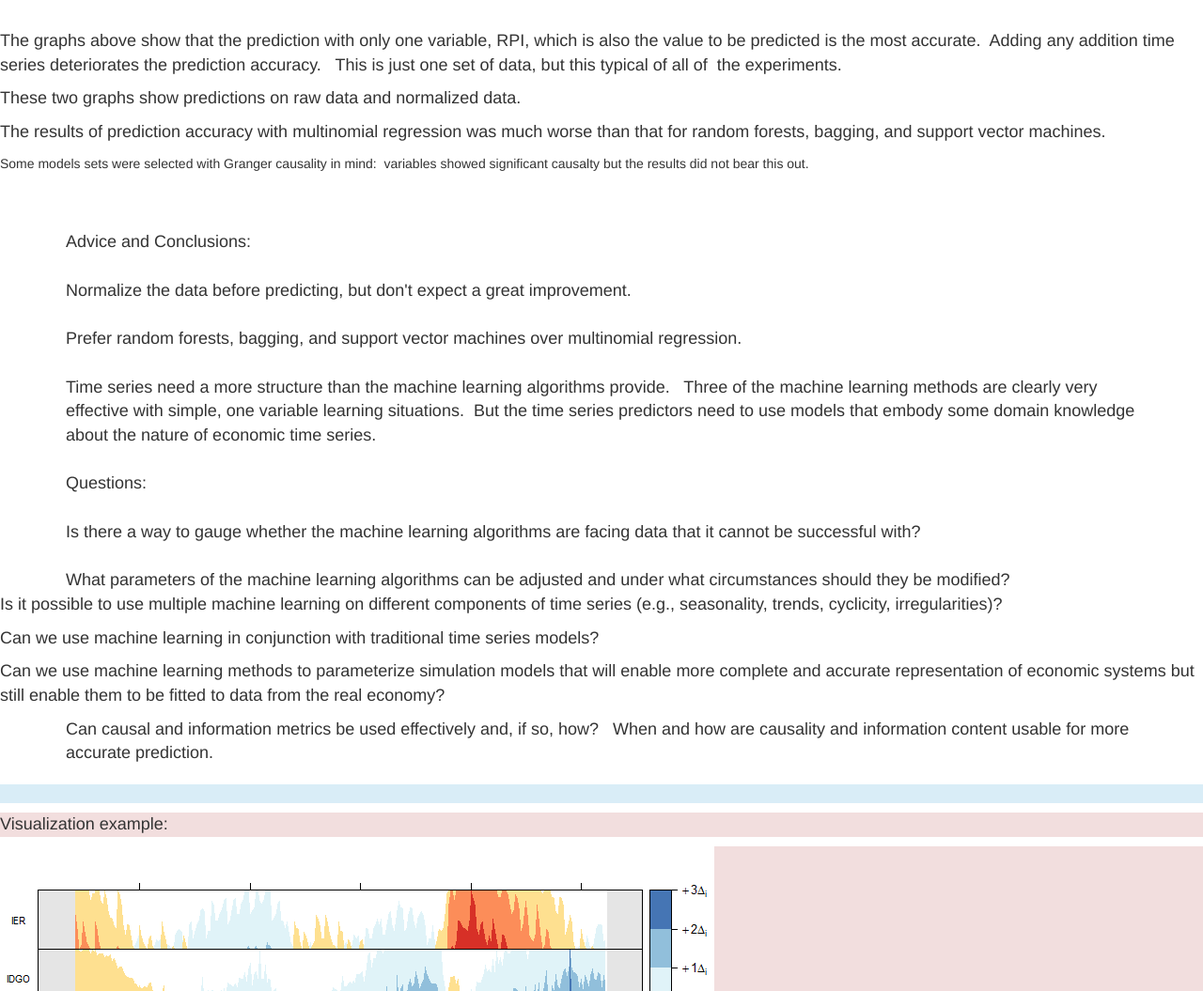
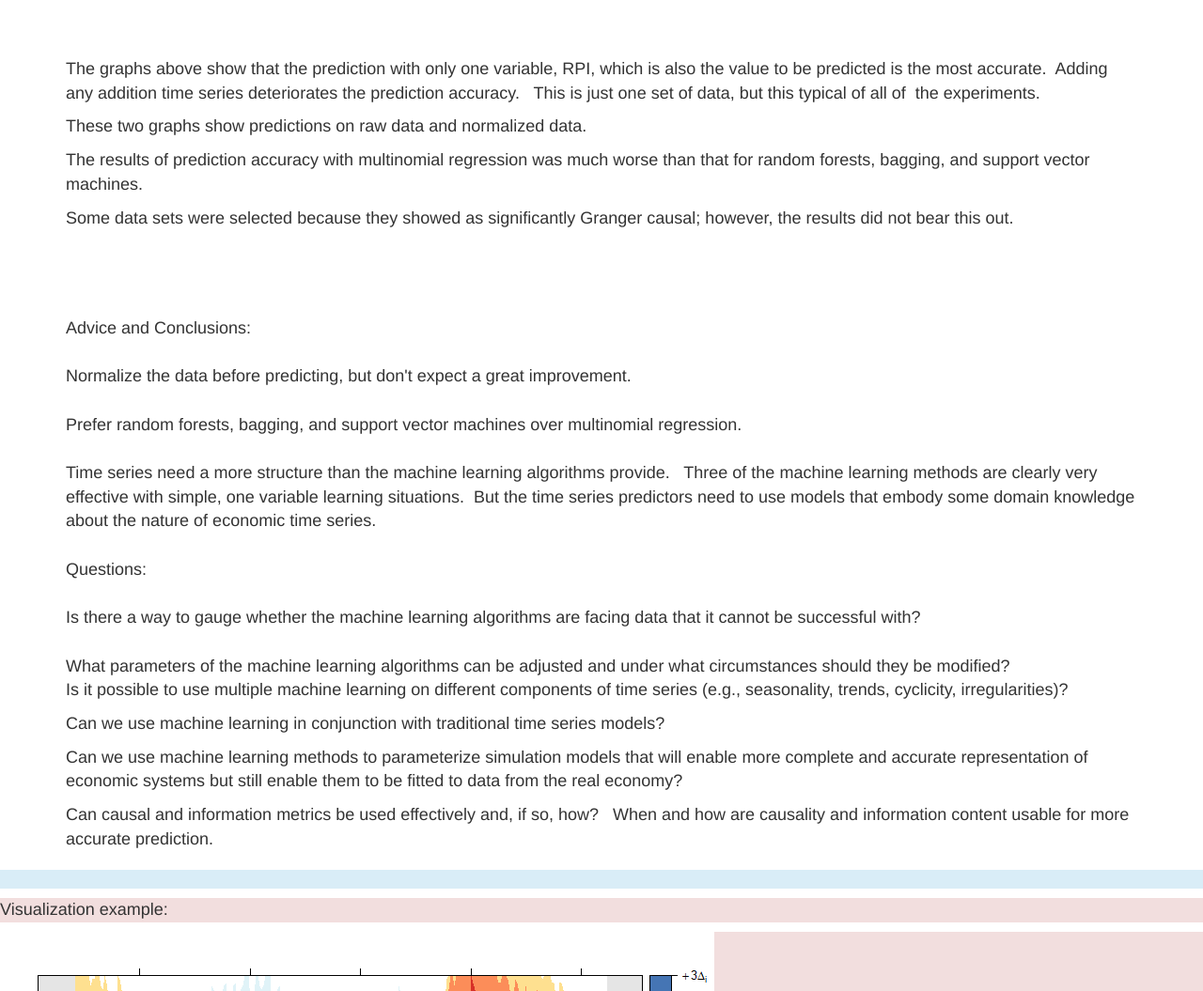
Before and after one commit to klopfer4/analytiks, a plain HTML site: page index.html in a window 1280 px wide. Shown: the part 2140-3195 px from the top of the page at 94% size. Drawn offline with Linux system fonts and the light colour scheme.

Commit message:
modding index yet again

```diff
--- a/index.html
+++ b/index.html
@@ -131,14 +131,26 @@
 
   <p><br></p>
 
+  <p><br></p>
+
+  <div class="container">
   <p><font size="4">The graphs above show that the prediction with only one variable, RPI, which is also the value to be predicted is the most accurate.&nbsp; Adding any addition time series
   deteriorates the prediction accuracy.&nbsp;&nbsp; This is just one set of data, but this typical of all of&nbsp; the experiments.</font></p>
+  </div>
 
+  <div class="container">
   <p><font size="4">These two graphs show predictions on raw data and normalized data.&nbsp;</font></p>
+  </div>
 
+  <div class="container">
   <p><font size="4">The results of prediction accuracy with multinomial regression was much worse than that for random forests, bagging, and support vector machines.</font></p>
+  </div>
 
-  <p>Some models sets were selected with Granger causality in mind:&nbsp; variables showed significant causalty but the results did not bear this out.<br></p>
+  <div class="container">
+  <p><font size="4">Some data sets were selected because they showed as significantly Granger causal; however, the results did not bear this out.</font></p>
+  </div>
+
+  <p><br></p>
 
   <div class="container">
     <font size="4"><br></font>
@@ -201,12 +213,18 @@
     <font size="4">What parameters of the machine learning algorithms can be adjusted and under what circumstances should they be modified?</font>
   </div>
 
+  <div class="container">
   <p><font size="4">Is it possible to use multiple machine learning on different components of time series (e.g., seasonality, trends, cyclicity, irregularities)?</font></p>
+  </div>
 
+  <div class="container">
   <p><font size="4">Can we use machine learning in conjunction with traditional time series models?</font></p>
+  </div>
 
+  <div class="container">
   <p><font size="4">Can we use machine learning methods to parameterize simulation models that will enable more complete and accurate representation of economic systems but still enable them to be
   fitted to data from the real economy?</font></p>
+  </div>
 
   <div class="container">
     <font size="4">Can causal and information metrics be used effectively and, if so, how?&nbsp;&nbsp; When and how&nbsp;are causality and information content usable for more accurate
```
